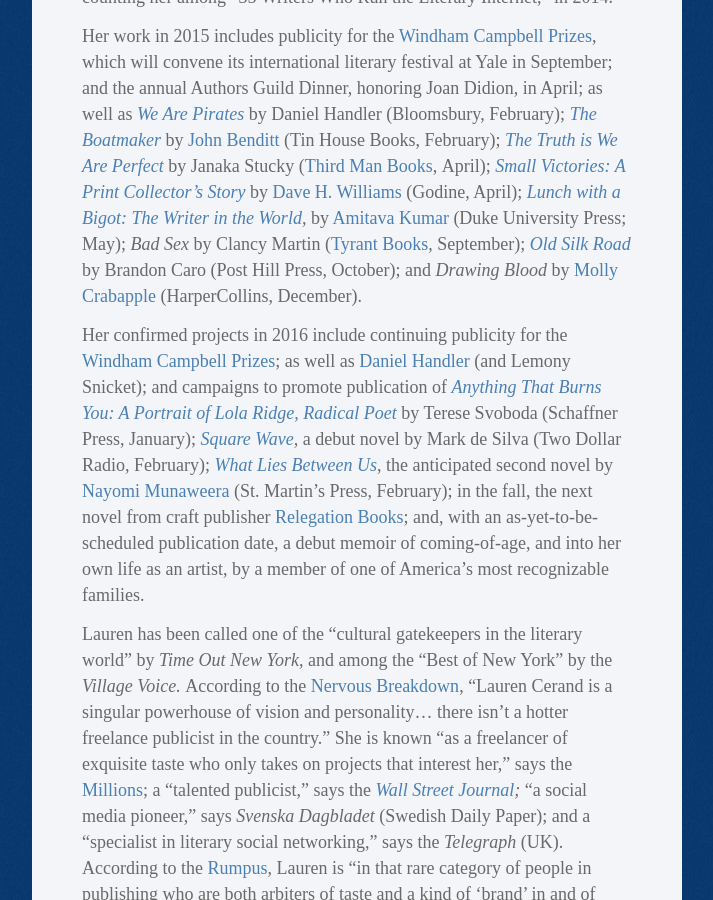
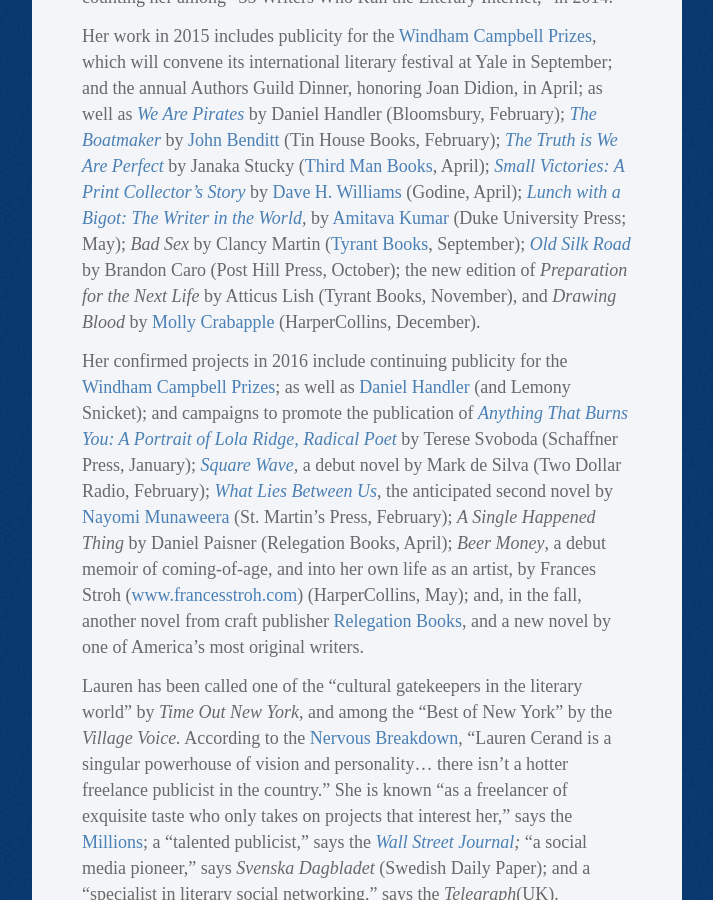
Before and after one commit to sonnetmedia/laurencerand.com, a Jekyll site: the page built from _pages/home.md, in a window 1280 px wide and 900 px high, scrolled down 679 px. Shown: the whole window, without its empty margins (33-746 px from the left). Built offline with Jekyll 4.4.1, drawn with Linux system fonts in a browser that asks for light colours.

Commit message:
update home page copy
Signed-off-by: budparr <budparr@sonnetmedia.net>

```diff
--- a/_pages/home.md
+++ b/_pages/home.md
@@ -4,44 +4,12 @@
 ---
 “There are publicists, and then there is Lauren Cerand,” said Flavorwire, counting her among “35 Writers Who Run the Literary Internet,” in 2014.
 
-Her work in 2015 includes publicity for the [Windham Campbell Prizes][1], which will convene its international literary festival at Yale in September; and the annual Authors Guild Dinner, honoring Joan Didion, in April; as well as [*We Are Pirates*][2] by Daniel Handler (Bloomsbury, February); [*The Boatmaker*][3] by [John Benditt][4] (Tin House Books, February); [*The Truth is We Are Perfect*][5] by Janaka Stucky ([Third Man Books][6], April); [*Small Victories: A Print Collector&#8217;s Story*][7] by [Dave H. Williams][8] (Godine, April); *[Lunch with a Bigot: The Writer in the World][9],* by [Amitava Kumar][10] (Duke University Press; May); *Bad Sex* by Clancy Martin ([Tyrant Books][11], September); [*Old Silk Road*][27] by Brandon Caro (Post Hill Press, October); and *Drawing Blood* by [Molly Crabapple][12] (HarperCollins, December).
+Her work in 2015 includes publicity for the [Windham Campbell Prizes](http://windhamcampbell.org/), which will convene its international literary festival at Yale in September; and the annual Authors Guild Dinner, honoring Joan Didion, in April; as well as _[We Are Pirates](http://www.bloomsbury.com/us/superpage/we-are-pirates/)_ by Daniel Handler (Bloomsbury, February); [_The Boatmaker_](http://www.tinhouse.com/books/coming-soon/title.html) by [John Benditt](http://www.johnbenditt.com/) (Tin House Books, February); [_The Truth is We Are Perfect_](http://thirdmanbooks.com/book/the-truth-is-we-are-perfect-by-janaka-stucky) by Janaka Stucky ([Third Man Books](http://thirdmanbooks.com/), April); [_Small Victories: A Print Collector’s Story_](http://www.godine.com/isbn.asp?isbn=1567925294) by [Dave H. Williams](http://davehwilliams.com/) (Godine, April); _[Lunch with a Bigot: The Writer in the World](https://www.dukeupress.edu/Lunch-with-a-Bigot/index.html),_ by [Amitava Kumar](http://www.amitavakumar.com/) (Duke University Press; May); _Bad Sex_ by Clancy Martin ([Tyrant Books](http://www.nytyrant.com/books.html), September); [_Old Silk Road_](http://books.simonandschuster.com/Old-Silk-Road/Brandon-Caro/9781618688705) by Brandon Caro (Post Hill Press, October); the new edition of _Preparation for the Next Life_ by Atticus Lish (Tyrant Books, November), and _Drawing Blood_ by [Molly Crabapple](http://mollycrabapple.com/) (HarperCollins, December).
 
-Her confirmed projects in 2016 include continuing publicity for the [Windham Campbell Prizes][1]; as well as [Daniel Handler][28] (and Lemony Snicket); and campaigns to promote publication of *[Anything That Burns You: A Portrait of Lola Ridge, Radical Poet][13]* by Terese Svoboda (Schaffner Press, January); *[Square Wave][14],* a debut novel by Mark de Silva (Two Dollar Radio, February); [*What Lies Between Us*][29], the anticipated second novel by [Nayomi Munaweera][29] (St. Martin's Press, February); in the fall, the next novel from craft publisher [Relegation Books][30]; and, with an as-yet-to-be-scheduled publication date, a debut memoir of coming-of-age, and into her own life as an artist, by a member of one of America’s most recognizable families.
+Her confirmed projects in 2016 include continuing publicity for the [Windham Campbell Prizes](http://windhamcampbell.org/); as well as [Daniel Handler](http://us.macmillan.com/whatliesbetweenus/nayomimunaweera) (and Lemony Snicket); and campaigns to promote the publication of _[Anything That Burns You: A Portrait of Lola Ridge, Radical Poet](http://www.ipgbook.com/anything-that-burns-you-products-9781936182961.php)_ by Terese Svoboda (Schaffner Press, January); _[Square Wave](http://twodollarradio.tumblr.com/post/116478560386/when-we-sign-a-new-author-we-like-to-do-an),_ a debut novel by Mark de Silva (Two Dollar Radio, February); [_What Lies Between Us_](http://www.nayomimunaweera.com/), the anticipated second novel by [Nayomi Munaweera](http://www.nayomimunaweera.com/) (St. Martin’s Press, February); _A Single Happened Thing_ by Daniel Paisner (Relegation Books, April); _Beer Money_, a debut memoir of coming-of-age, and into her own life as an artist, by Frances Stroh ([www.francesstroh.com](http://www.francesstroh.com/)) (HarperCollins, May); and, in the fall, another novel from craft publisher [Relegation Books](http://www.relegationbooks.com/), and a new novel by one of America's most original writers.
 
-Lauren has been called one of the “cultural gatekeepers in the literary world” by *Time Out New York*, and among the “Best of New York” by the *Village Voice.* According to the [Nervous Breakdown][15], “Lauren Cerand is a singular powerhouse of vision and personality… there isn’t a hotter freelance publicist in the country.” She is known “as a freelancer of exquisite taste who only takes on projects that interest her,” says the [Millions][16]; a “talented publicist,” says the *[Wall Street Journal][17];* “a social media pioneer,” says *Svenska Dagbladet* (Swedish Daily Paper); and a “specialist in literary social networking,” says the *Telegraph* (UK). According to the [Rumpus][18], Lauren is “in that rare category of people in publishing who are both arbiters of taste and a kind of ‘brand’ in and of themselves.”
+Lauren has been called one of the “cultural gatekeepers in the literary world” by _Time Out New York_, and among the “Best of New York” by the _Village Voice._ According to the [Nervous Breakdown](http://www.thenervousbreakdown.com/gfrangello/2011/05/new-directions-in-publishing-public-relations-representative-lauren-cerand/), “Lauren Cerand is a singular powerhouse of vision and personality… there isn’t a hotter freelance publicist in the country.” She is known “as a freelancer of exquisite taste who only takes on projects that interest her,” says the [Millions](http://www.themillions.com/2012/04/adventures-in-self-publishing-dallas-hudgens-wake-up-were-here.html); a “talented publicist,” says the _[Wall Street Journal](http://www.wsj.com/articles/how-preparation-for-the-next-life-became-a-big-hit-for-tyrant-1421351378?tesla=y);_ “a social media pioneer,” says _Svenska Dagbladet_ (Swedish Daily Paper); and a “specialist in literary social networking,” says the _Telegraph_(UK). According to the [Rumpus](http://therumpus.net/2012/05/lit-link-round-up-16/), Lauren is “in that rare category of people in publishing who are both arbiters of taste and a kind of ‘brand’ in and of themselves.”
 
-*Poets & Writers* commissioned her articles, “[Social Media for Authors: Forever in Search of Buzz][19],” and “[How to Use Twitter to Connect With Readers][20].” She regularly speaks to audiences as varied as publishing professionals at [Book Expo America][21] and [Penguin Books in London][22], and faculty within the [Psychology Department at New York University][23]. Her speaking engagements in 2015 include appearances at the [Tennessee Williams New Orleans Literary Festival][24], [Yale Writers Conference][25], and [New School Summer Writers Colony][26].
+_Poets & Writers_ commissioned her articles, “[Social Media for Authors: Forever in Search of Buzz](http://www.pw.org/content/social_media_for_authors_forever_in_search_of_buzz),” and “[How to Use Twitter to Connect With Readers](http://www.pw.org/content/network_how_to_use_twitter_to_connect_with_readers).” She regularly speaks to audiences as varied as publishing professionals at [Book Expo America](http://blip.tv/bookexpo-america/bookexpo-america-2009-7x20x21-lauren-cerand-2318362) and [Penguin Books in London](http://www.youtube.com/watch?v=U85UHen-y3s), and faculty within the [Psychology Department at New York University](http://psych.nyu.edu/pelli/pubs/pelli2010media-workshop.html). Her speaking engagements in 2015 include appearances at the [Tennessee Williams New Orleans Literary Festival](http://www.tennesseewilliams.net/), [Yale Writers Conference](http://summer.yale.edu/ywc), and [New School Summer Writers Colony](http://www.newschool.edu/summerwriters/).
 
-Lauren is a graduate of Cornell University.
-
- [1]: http://windhamcampbell.org/
- [2]: http://www.bloomsbury.com/us/superpage/we-are-pirates/
- [3]: http://www.tinhouse.com/books/coming-soon/title.html
- [4]: http://www.johnbenditt.com
- [5]: http://thirdmanbooks.com/book/the-truth-is-we-are-perfect-by-janaka-stucky
- [6]: http://thirdmanbooks.com/
- [7]: http://www.godine.com/isbn.asp?isbn=1567925294
- [8]: http://davehwilliams.com/
- [9]: https://www.dukeupress.edu/Lunch-with-a-Bigot/index.html
- [10]: http://www.amitavakumar.com
- [11]: http://www.nytyrant.com/books.html
- [12]: http://mollycrabapple.com/
- [13]: http://www.ipgbook.com/anything-that-burns-you-products-9781936182961.php
- [14]: http://twodollarradio.tumblr.com/post/116478560386/when-we-sign-a-new-author-we-like-to-do-an
- [15]: http://www.thenervousbreakdown.com/gfrangello/2011/05/new-directions-in-publishing-public-relations-representative-lauren-cerand/ "Nervous Breakdown"
- [16]: http://www.themillions.com/2012/04/adventures-in-self-publishing-dallas-hudgens-wake-up-were-here.html
- [17]: http://www.wsj.com/articles/how-preparation-for-the-next-life-became-a-big-hit-for-tyrant-1421351378?tesla=y
- [18]: http://therumpus.net/2012/05/lit-link-round-up-16/
- [19]: http://www.pw.org/content/social_media_for_authors_forever_in_search_of_buzz
- [20]: http://www.pw.org/content/network_how_to_use_twitter_to_connect_with_readers
- [21]: http://blip.tv/bookexpo-america/bookexpo-america-2009-7x20x21-lauren-cerand-2318362
- [22]: http://www.youtube.com/watch?v=U85UHen-y3s
- [23]: http://psych.nyu.edu/pelli/pubs/pelli2010media-workshop.html
- [24]: http://www.tennesseewilliams.net/
- [25]: http://summer.yale.edu/ywc
- [26]: http://www.newschool.edu/summerwriters/
- [27]: http://books.simonandschuster.com/Old-Silk-Road/Brandon-Caro/9781618688705
- [28]: http://www.danielhandler.com/
- [28]: http://us.macmillan.com/whatliesbetweenus/nayomimunaweera
- [29]: http://www.nayomimunaweera.com/
- [30]: http://www.relegationbooks.com/
+Lauren is a graduate of Cornell University.
```
